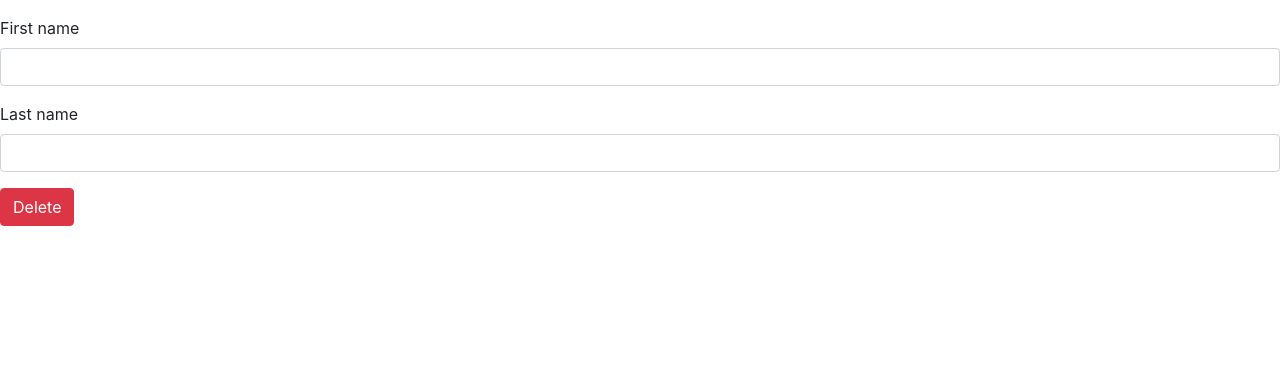
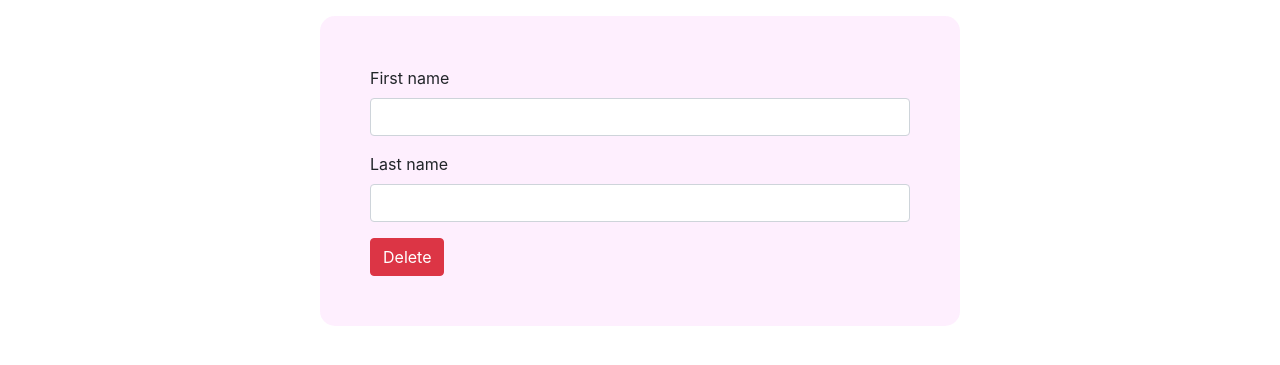
Before and after one commit to mcream/Crud_php_project, a PHP site: page / in a window 1280 px wide. Shown: the part 115-480 px from the top of the page. Run offline with PHP 8.4, Linux system fonts and the light colour scheme; data that the repository does not hold is empty.

Commit message:
added new style for form.

```diff
--- a/index.php
+++ b/index.php
@@ -3,7 +3,7 @@
 	if (isset($_GET['edit'])) {
 		$id = $_GET['edit'];
 		$update = true;
-		$record = mysqli_query($database, "SELECT * FROM info WHERE id=$id");
+		$record = mysqli_query($database, "SELECT * FROM db WHERE id=$id");
 
 		if (count($record) == 1 ) {
 			$n = mysqli_fetch_array($record);
@@ -26,7 +26,15 @@
             width: 100%;
             text-align: center;
         }
-
+        form{
+        border-radius: 15px;
+        display: block;
+    	margin-left: auto;
+        margin-right: auto;
+        width: 50%;
+        padding: 50px;
+        background-color: #e1e1;
+    }
     </style>
 </head>
 <body>
@@ -61,10 +69,8 @@
 			<td><?php echo $row['lname']; ?></td>
 			<td>
 				<a href="index.php?edit=<?php echo $row['id']; ?>" class="btn-success" >Edit</a>
-			</td>
-			<td>
-				<a href="app.php?del=<?php echo $row['id']; ?>" class="btn-danger">Delete</a>
-			</td>
+                <a href="app.php?del=<?php echo $row['id']; ?>" class="btn-danger">Delete</a>
+            </td>
 		</tr>
         <?php } ?>
 
```
